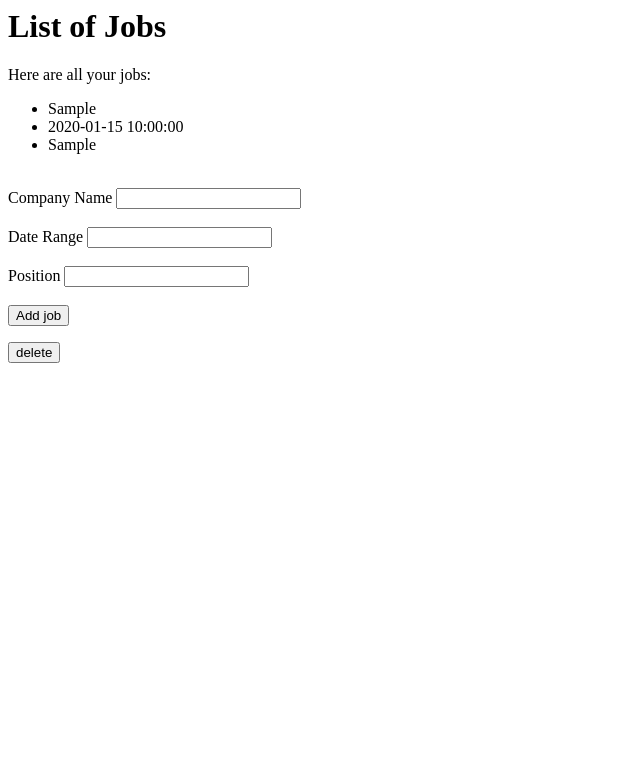
After one commit to maggie-harrington/past-jobs, a PHP site: template views/jobs.html.twig in a window 1280 px wide. The commit adds this page. Shown: the top 783 px of the page, without its empty margins (0-640 px from the left). Run offline with PHP 8.4, Linux system fonts and the light colour scheme; the template is opened without the code that fills it: most values are stand-ins (such as "Sample title", 1, 10 or a date in 2020); some libraries are stand-ins or nearby versions.

Commit message:
add twig files in views folder for different routes

```diff
--- a/app/app.php
+++ b/app/app.php
@@ -20,7 +20,7 @@
     });
 
     $app->post("/jobs", function() use($app) {
-        $job = new Job($_POST['company'], ['date_range'], ['position']);
+        $job = new Job($_POST['company'], $_POST['date_range'], $_POST['position']);
         $job->save();
         return $app['twig']->render('create_job.html.twig', array('newjob' => $job));
     });
--- a/src/Job.php
+++ b/src/Job.php
@@ -52,5 +52,10 @@ class Job
         return $_SESSION['list_of_jobs'];
     }
 
+    static function deleteAll()
+    {
+        $_SESSION['list_of_jobs'] = array();
+    }
+
 }
 ?>
--- /dev/null
+++ b/views/jobs.html.twig
@@ -0,0 +1,37 @@
+<html>
+    <head>
+        <title>List of Jobs</title>
+    </head>
+    <body>
+        <h1>List of Jobs</h1>
+
+        {% if jobs is not empty %}
+            <p>Here are all your jobs:</p>
+            <ul>
+                {% for job in jobs %}
+                    <li>{{ job.getCompany }}</li>
+                    <li>{{ job.getDateRange}}</li>
+                    <li>{{ job.getPosition }}</li>
+                    <br>
+                {% endfor %}
+            </ul>
+        {% endif %}
+
+        <form action='/jobs' method='post'>
+            <label for='company'>Company Name</label>
+            <input id='company' name='company' type='text'><br><br>
+
+            <label for='date_range'>Date Range</label>
+            <input id='date_range' name='date_range' type='text'><br><br>
+
+            <label for='position'>Position</label>
+            <input id='position' name='position' type='text'><br><br>
+
+            <button type='submit'>Add job</button>
+        </form>
+
+        <form action='/delete_jobs' method='post'>
+            <button type='submit'>delete</button>
+        </form>
+    </body>
+</html>
```
Also changed, not shown: views/create_job.html.twig (added, +12 -0 lines), views/delete_jobs.html.twig (added, +9 -0 lines), 1 other file.
